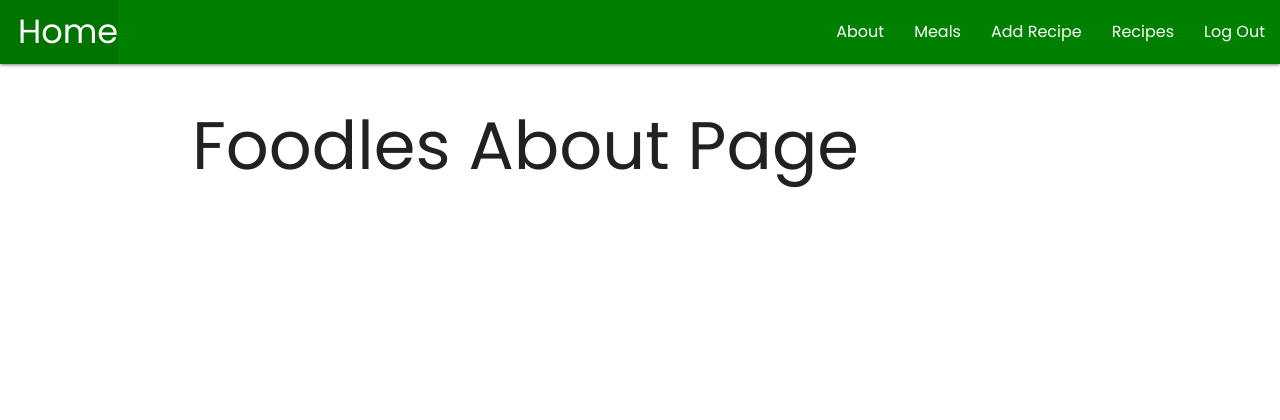
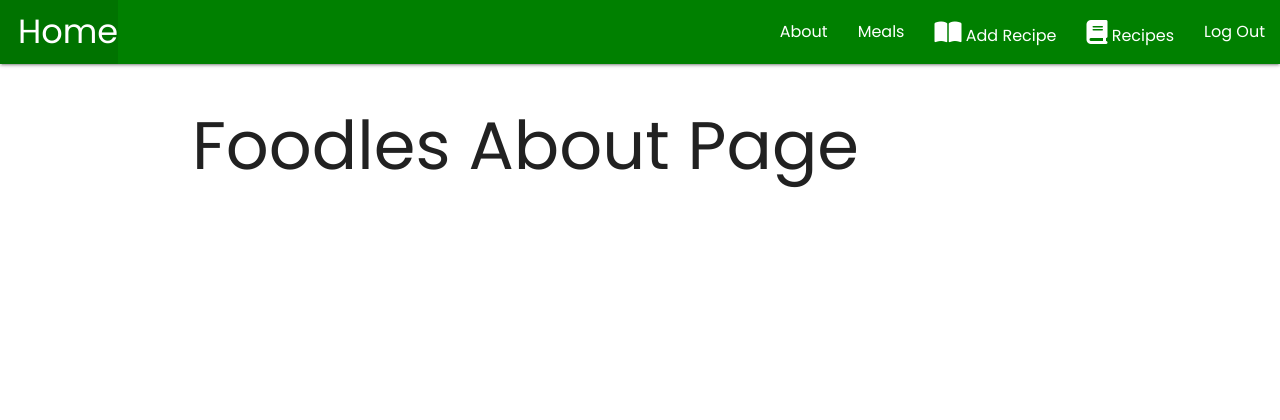
Before and after one commit to mhwhite22/foodles, a Django app: page /about/ in a window 1280 px wide. Shown: the top 420 px of the page. Run offline with Django 3.2, Linux system fonts and the light colour scheme; the visitor is signed in with stand-in values (Sample User, id 1); some libraries are stand-ins or nearby versions.

Commit message:
added a few icons mostly

```diff
--- a/main_app/templates/base.html
+++ b/main_app/templates/base.html
@@ -9,6 +9,7 @@
     <link rel="stylesheet" href="https://cdnjs.cloudflare.com/ajax/libs/materialize/1.0.0/css/materialize.min.css">
     <link href="https://fonts.googleapis.com/css2?family=Poppins&display=swap" rel="stylesheet">
     <link rel="stylesheet" type="text/css" href="{% static 'css/style.css' %}">
+    <script src="https://kit.fontawesome.com/8aea6a0231.js" crossorigin="anonymous"></script>
 </head>
 <body>
     <header class="navbar-fixed">
@@ -21,8 +22,8 @@
                     <li><a href="{% url 'about' %}">About</a></li>
                   {% if user.is_authenticated %}
                     <li><a href="{% url 'meals_index' %}">Meals</a></li>
-                    <li><a href="{% url 'recipes_create' %}">Add Recipe</a></li>
-                    <li><a href="{% url 'recipes_index' %}">Recipes</a></li>
+                    <li><a href="{% url 'recipes_create' %}"><i class="fas fa-book-open"></i> Add Recipe</a></li>
+                    <li><a href="{% url 'recipes_index' %}"><i class="fas fa-book"></i>  Recipes</a></li>
                     <li><a href="{% url 'logout' %}">Log Out</a></li>
                   {% else %}
                     <li><a href="{% url 'signup' %}">Sign Up</a></li>
```
